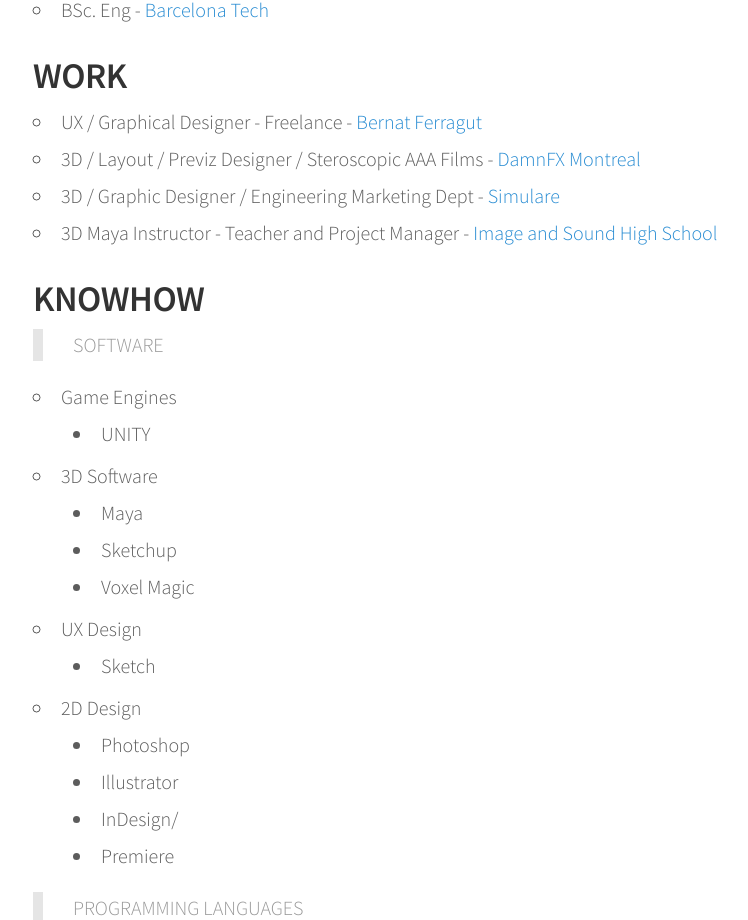
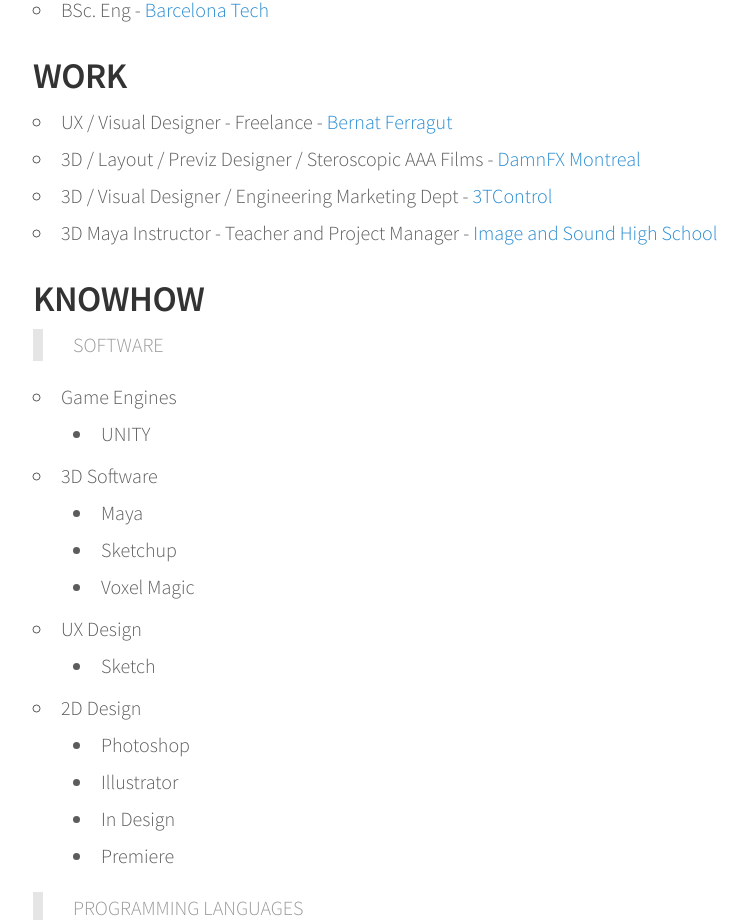
Before and after one commit to bernatferragut/FutureWeb-blog, a Jekyll site: the page built from about.md, in a window 1280 px wide and 1400 px high, scrolled down 991 px. Shown: the part 151-1071 px from the top of the window, without its empty margins (247-995 px from the left). Built offline with Jekyll 4.4.1, drawn with Linux system fonts in a browser that asks for light colours; nearby versions of some CDN libraries; some of the changed text lies outside the part shown.

Commit message:
Update about.md
Contact and links additions

```diff
--- a/about.md
+++ b/about.md
@@ -29,9 +29,9 @@
 
 ## WORK
 
-* UX / Graphical Designer - Freelance -  [Bernat Ferragut](http://bernatferragut.co/)
+* UX / Visual Designer - Freelance -  [Bernat Ferragut](http://bernatferragut.co/)
 * 3D / Layout / Previz Designer / Steroscopic AAA Films - [DamnFX Montreal](#)
-* 3D / Graphic Designer / Engineering Marketing Dept - [Simulare](#)
+* 3D / Visual Designer / Engineering Marketing Dept - [3TControl](http://3tcontrol.com/en/company.php)
 * 3D Maya Instructor - Teacher and Project Manager - [Image and Sound High School](http://www.cev.com/)
 
 ## KNOWHOW
@@ -49,7 +49,7 @@
 * 2D Design
   * Photoshop
   * Illustrator
-  * InDesign/
+  * In Design
   * Premiere
 
 >PROGRAMMING LANGUAGES
```
Also changed, not shown: other parts of about.md (+2 -1 lines).
